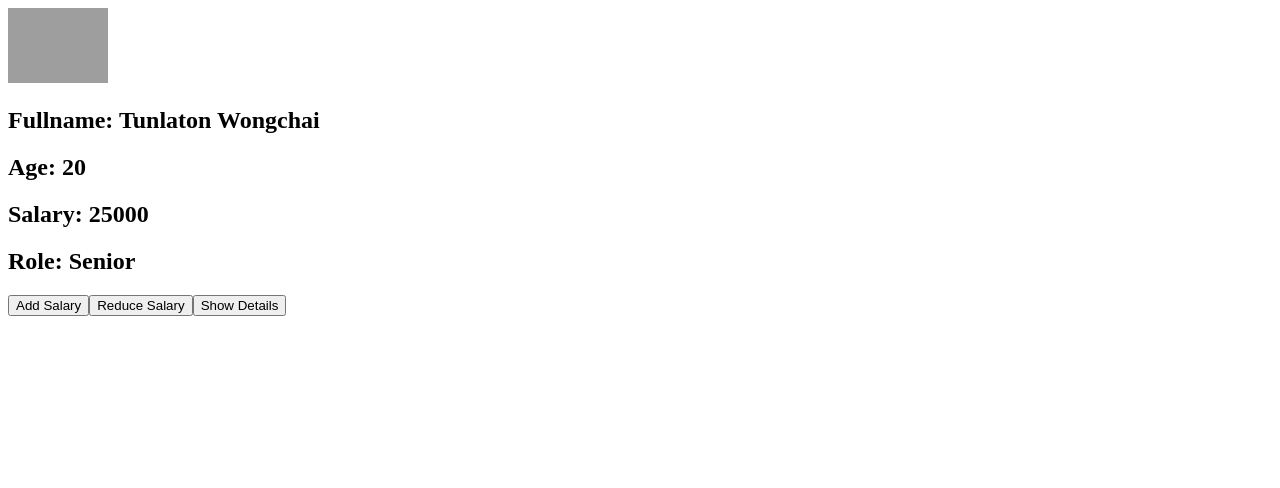
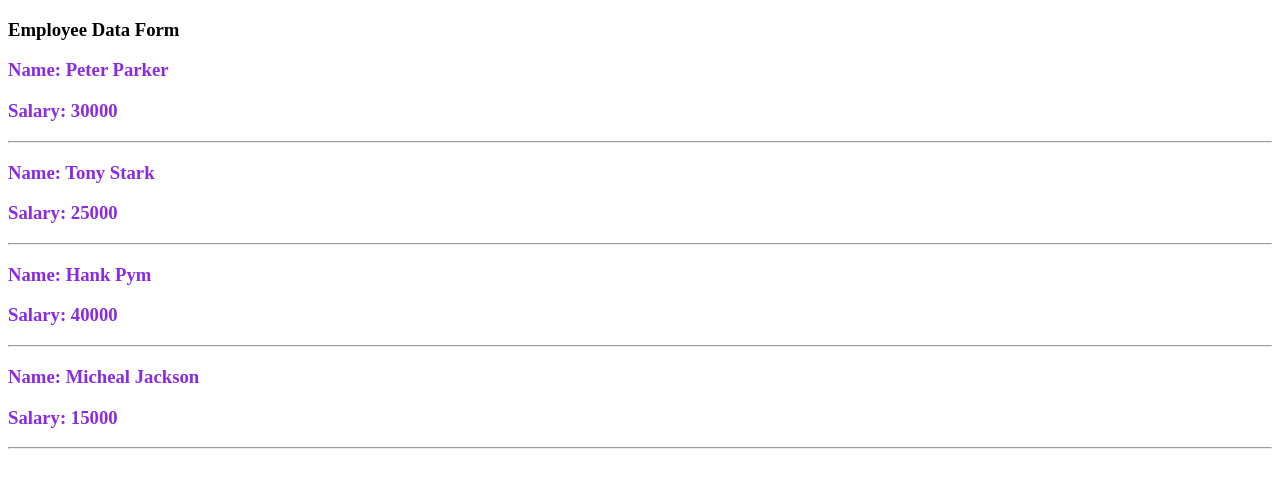
Before and after one commit to tunlaton11/VueJs-Practical, a Vue app: page / in a window 1280 px wide. Shown: the top 488 px of the page. Built offline with nearby package versions, Linux system fonts and the light colour scheme; grey boxes are pictures that could not be loaded.

Commit message:
add dynamic props

```diff
--- a/src/App.vue
+++ b/src/App.vue
@@ -1,94 +1,23 @@
 <template>
-  <section>
-    <img v-bind:src="picture" :width="size" />
-    <h2>Fullname: {{ getFullName }}</h2>
-    <h2>Age: {{ age }}</h2>
-    <h2>Salary: {{salary}}</h2>
-    <h2>Role: {{getRole}}</h2>
-    <button @click="addSalary">Add Salary</button>
-    <button @click="reduceSalary">Reduce Salary</button>
-    <button @click="toggleVisible">{{isVisible ? "Hide" : "Show"}} Details</button>
-    <div v-show="isVisible">
-      <h2>Address: <span v-html="address"></span></h2>
-      <a :href="social">facebook</a>
-      <h2 v-if="hobby.length === 0">No hobby</h2>
-      <div v-else>
-        <p>Hobby</p>
-        <ul>
-          <li v-for="(item, index) in hobby" :key="index">{{ item }}</li>
-        </ul>
-      </div>
-      <p>General</p>
-      <ul>
-        <li v-for="(item, key) in general" :key="key">{{ key }}: {{ item }}</li>
-      </ul>
-    </div>
-  </section>
+  <div>
+    <FormComponent/>
+    <ListData/>
+
+  </div>
 </template>
 
 <script>
-export default {
-  name: "App",
-  data() {
-    //keep attribute data
-    return {
-      fname: "Tunlaton",
-      lname: "Wongchai",
-      age: 20,
-      address: "<i>Bangkok</i>",
-      picture:
-        "https://play-lh.googleusercontent.com/nCVVCbeSI14qEvNnvvgkkbvfBJximn04qoPRw8GZjC7zeoKxOgEtjqsID_DDtNfkjyo",
-      size: 100,
-      social: "https://www.facebook.com/tunlaton.wongchai",
-      hobby: ["music", "travel", "coffee", "play game"], // array
-      general: {
-        // object
-        sex: "Male",
-        height: 165,
-        weight: 55,
-      },
-      isVisible: false,
-      salary: 25000
-    };
-  },
+import ListData from './components/ListData.vue'
+import FormComponent from './components/FormComponent.vue'
 
-  methods: {
-    toggleVisible() {
-      this.isVisible = !this.isVisible
+  export default {
+    name: "App",
+    components: {
+        ListData,
+        FormComponent
     },
-    addSalary() {
-      this.salary += 1000;
-    },
-    reduceSalary() {
-      this.salary -= 1000;
-    }
-  },
 
-  //getter function (have return)
-  computed: { //
-    getFullName() {
-      return this.fname + " " + this.lname;
-    },
-    getIncome() {
-      return this.salary * 12;
-    },
-    getRole(){
-      return this.salary >= 20000? "Senior" : "Junior";
-    }
-  },
-
-  watch: {
-    salary(value) {
-      if (value > 50000) {
-        alert("Salary must not more than 50000");
-        setTimeout(() => {
-          this.salary = 50000
-        }, 1000)
-
-      }
-    }
-  }
-};
+}
 </script>
 
 <style>
--- /dev/null
+++ b/src/components/FormComponent.vue
@@ -0,0 +1,22 @@
+<template>
+    <div>
+        <h3>{{message}}</h3>
+    </div>
+</template>
+
+<script>
+
+export default {
+    name: "FormComponent",
+    data() {
+        return {
+            message: "Employee Data Form"
+        }
+    }
+
+}
+</script>
+
+<style>
+
+</style>
--- /dev/null
+++ b/src/components/ListData.vue
@@ -0,0 +1,42 @@
+<template>
+  <div>
+    <PersonData v-for="(item, index) in Emdata"
+    :key="index" :name="Emdata[index].name" :salary="Emdata[index].salary" />
+  </div>
+</template>
+
+<script>
+import PersonData from "./PersonData.vue"
+
+export default {
+    name: "ListData",
+    components: {
+        PersonData
+    },
+    data() {
+        return {
+            Emdata : [
+                {
+                    name: "Peter Parker",
+                    salary: 30000
+                },
+                {
+                    name: "Tony Stark",
+                    salary: 25000
+                },
+                {
+                    name: "Hank Pym",
+                    salary: 40000
+                },
+                {
+                    name: "Micheal Jackson",
+                    salary: 15000
+                }
+            ]
+        }
+    }
+}
+</script>
+
+<style scoped>
+</style>
--- /dev/null
+++ b/src/components/PersonData.vue
@@ -0,0 +1,20 @@
+<template>
+  <div>
+    <h3>Name: {{name}}</h3>
+    <h3>Salary: {{salary}}</h3>
+    <hr>
+  </div>
+</template>
+
+<script>
+export default {
+    name: "PersonData",
+    props:["name", "salary"]
+}
+</script>
+
+<style scoped>
+    h3{
+        color:blueviolet;
+    }
+</style>
```
Also changed, not shown: src/components/HelloWorld.vue (deleted, +0 -58 lines).
